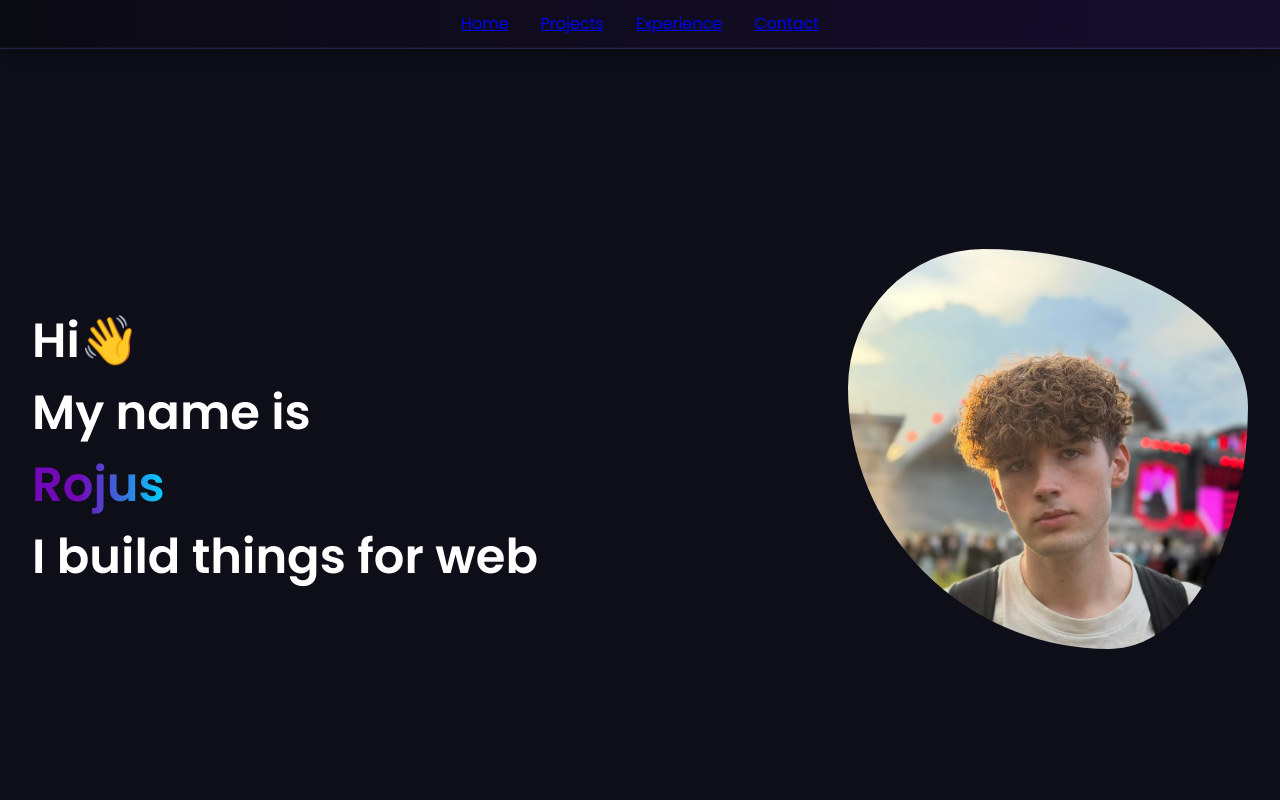
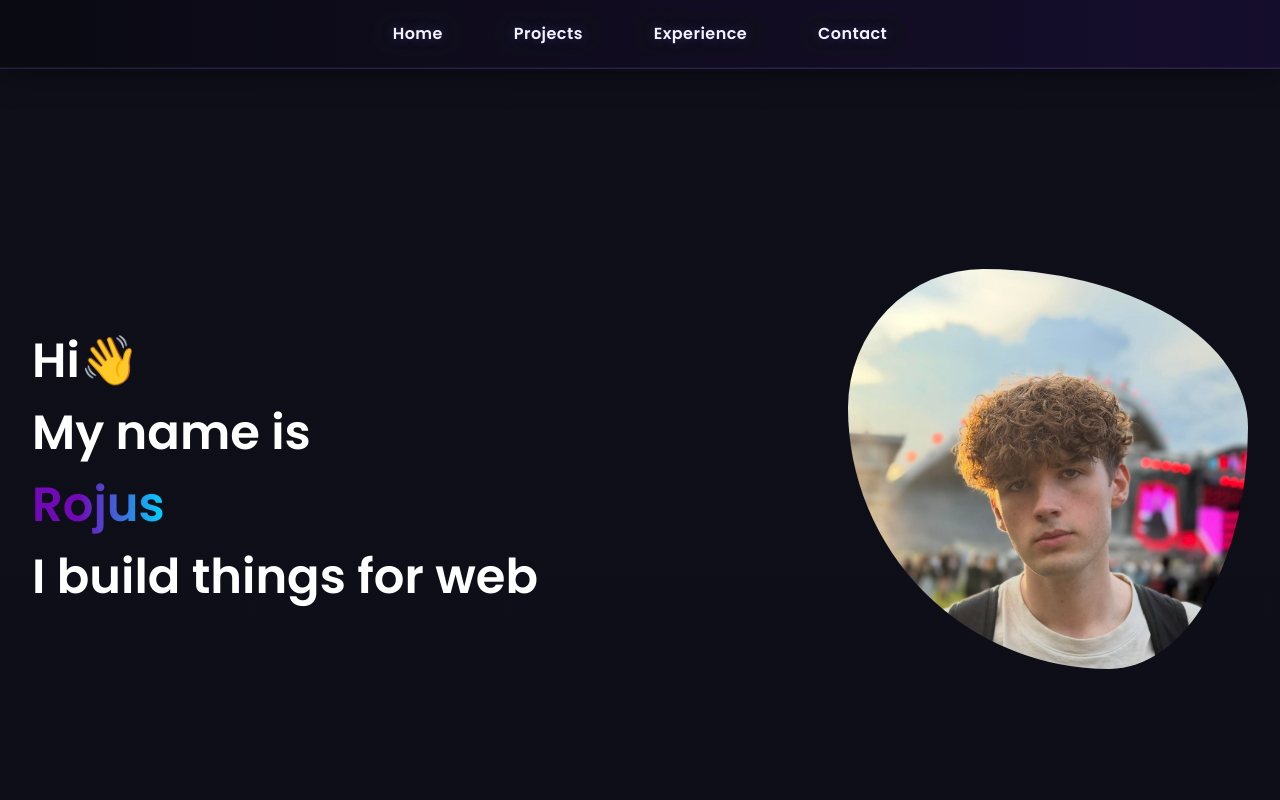
Before and after one commit to RojusDEV/Portfolio, a React (Vite) app: page / in a window 1280 px wide. Shown: the top 800 px of the page. Built offline with nearby package versions, Linux system fonts and the light colour scheme; no server answers; the HTML template or start-up script is replaced by a standard one.

Commit message:
Fix: Implemented hamburger menu

```diff
--- a/src/layout/Navbar/Navbar.tsx
+++ b/src/layout/Navbar/Navbar.tsx
@@ -1,27 +1,123 @@
+import { useState } from 'react';
 import './Navbar.scss';
 
+const NAVBAR_OFFSET = 88;
+
+const easeInOutCubic = (t: number) =>
+  t < 0.5 ? 4 * t * t * t : 1 - Math.pow(-2 * t + 2, 3) / 2;
+
 const Navbar = () => {
+  const [isMenuOpen, setIsMenuOpen] = useState(false);
+
+  const toggleMenu = () => {
+    setIsMenuOpen((prev) => !prev);
+  };
+
+  const closeMenu = () => {
+    setIsMenuOpen(false);
+  };
+
+  const smoothScrollTo = (targetY: number) => {
+    const startY = window.scrollY;
+    const distance = targetY - startY;
+
+    if (distance === 0) {
+      return;
+    }
+
+    const prefersReducedMotion = window.matchMedia(
+      '(prefers-reduced-motion: reduce)'
+    ).matches;
+
+    if (prefersReducedMotion) {
+      window.scrollTo(0, targetY);
+      return;
+    }
+
+    const duration = Math.min(1400, Math.max(850, Math.abs(distance) * 0.55));
+    const startTime = performance.now();
+
+    const step = (currentTime: number) => {
+      const elapsed = currentTime - startTime;
+      const progress = Math.min(elapsed / duration, 1);
+      const eased = easeInOutCubic(progress);
+
+      window.scrollTo(0, startY + distance * eased);
+
+      if (progress < 1) {
+        window.requestAnimationFrame(step);
+      }
+    };
+
+    window.requestAnimationFrame(step);
+  };
+
+  const handleNavClick =
+    (targetId: string) => (event: React.MouseEvent<HTMLAnchorElement>) => {
+      event.preventDefault();
+      closeMenu();
+
+      const targetElement = document.getElementById(targetId);
+
+      if (!targetElement) {
+        return;
+      }
+
+      const targetY =
+        targetElement.getBoundingClientRect().top + window.scrollY - NAVBAR_OFFSET;
+
+      smoothScrollTo(Math.max(0, targetY));
+    };
+
   return (
     <div className="navbar">
       <div className="navbar__container">
-        <ul className="ordered-list">
+        <button
+          className={`menu-toggle ${isMenuOpen ? 'menu-toggle--open' : ''}`}
+          type="button"
+          aria-label="Toggle navigation menu"
+          aria-expanded={isMenuOpen}
+          aria-controls="navbar-menu"
+          onClick={toggleMenu}
+        >
+          <span className="menu-toggle__line" />
+          <span className="menu-toggle__line" />
+          <span className="menu-toggle__line" />
+        </button>
+
+        <ul
+          id="navbar-menu"
+          className={`ordered-list ${isMenuOpen ? 'ordered-list--open' : ''}`}
+        >
           <li className="nav-el">
-            <a href="#">
+            <a className="nav-link" href="#content" onClick={handleNavClick('content')}>
               <span>Home</span>
             </a>
           </li>
           <li className="nav-el">
-            <a href="#projects-section-id">
+            <a
+              className="nav-link"
+              href="#projects-section-id"
+              onClick={handleNavClick('projects-section-id')}
+            >
               <span>Projects</span>
             </a>
           </li>
           <li className="nav-el">
-            <a href="#experience-section-id">
+            <a
+              className="nav-link"
+              href="#experience-section-id"
+              onClick={handleNavClick('experience-section-id')}
+            >
               <span>Experience</span>
             </a>
           </li>
           <li className="nav-el">
-            <a href="#contact-section-id">
+            <a
+              className="nav-link"
+              href="#contact-section-id"
+              onClick={handleNavClick('contact-section-id')}
+            >
               <span>Contact</span>
             </a>
           </li>
```
